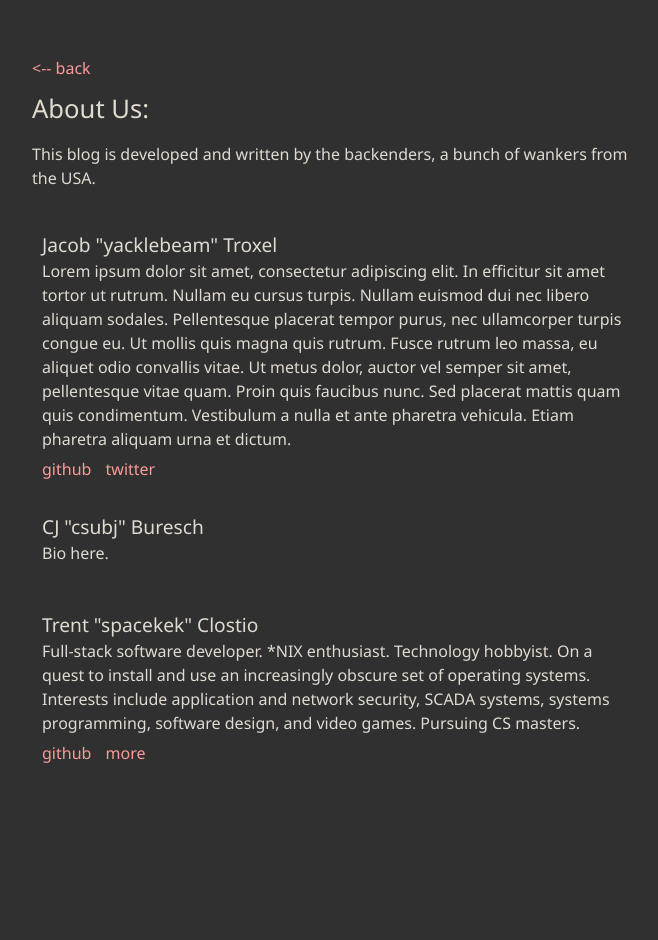
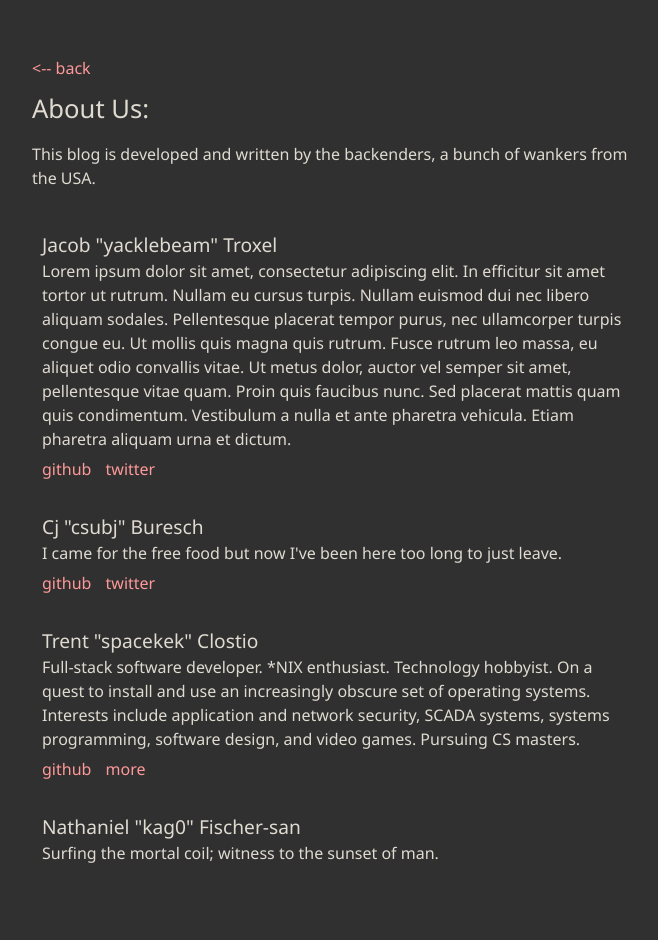
Before and after one commit to blackdoor/blog, a Jekyll site: the page built from about/index.md, in a window 1280 px wide. Shown: the whole page, without its empty margins (308-966 px from the left). Built offline with Jekyll 4.4.1, drawn with Linux system fonts in a browser that asks for light colours; before the commit the page ends 900 px from its top, so only the background shows below that.

Commit message:
biology, the study of bios

```diff
--- a/_data/backenders.yml
+++ b/_data/backenders.yml
@@ -1,21 +1,36 @@
 - name: Jacob "yacklebeam" Troxel
-  bio: Lorem ipsum dolor sit amet, consectetur adipiscing elit. In efficitur sit amet tortor ut rutrum. Nullam eu cursus turpis. Nullam euismod dui nec libero aliquam sodales. Pellentesque placerat tempor purus, nec ullamcorper turpis congue eu. Ut mollis quis magna quis rutrum. Fusce rutrum leo massa, eu aliquet odio convallis vitae. Ut metus dolor, auctor vel semper sit amet, pellentesque vitae quam. Proin quis faucibus nunc. Sed placerat mattis quam quis condimentum. Vestibulum a nulla et ante pharetra vehicula. Etiam pharetra aliquam urna et dictum.
+  bio : Lorem ipsum dolor sit amet, consectetur adipiscing elit. In efficitur
+       sit amet tortor ut rutrum. Nullam eu cursus turpis. Nullam euismod
+       dui nec libero aliquam sodales. Pellentesque placerat tempor purus,
+       nec ullamcorper turpis congue eu. Ut mollis quis magna quis rutrum.
+       Fusce rutrum leo massa, eu aliquet odio convallis vitae. Ut metus dolor,
+       auctor vel semper sit amet, pellentesque vitae quam. Proin quis faucibus
+       nunc. Sed placerat mattis quam quis condimentum. Vestibulum a nulla et
+       ante pharetra vehicula. Etiam pharetra aliquam urna et dictum.
   websites:
     - name: github
-      url: https://github.com/yacklebeam?tab=repositories
+      url : https://github.com/yacklebeam?tab=repositories
     - name: twitter
-      url: https://twitter.com/yacklebeam
+      url : https://twitter.com/yacklebeam
 
-- name: CJ "csubj" Buresch
-  bio: Bio here.
+- name: Cj "csubj" Buresch
+  bio : I came for the free food but now I've been here too long to just leave.
+  websites:
+    - name: github
+      url : https://github.com/CjBuresch
+    - name: twitter
+      url : https://twitter.com/csubj
 
 - name: Trent "spacekek" Clostio
-  bio: Full-stack software developer. *NIX enthusiast. Technology hobbyist. On a quest to
+  bio : Full-stack software developer. *NIX enthusiast. Technology hobbyist. On a quest to
        install and use an increasingly obscure set of operating systems. Interests include
        application and network security, SCADA systems, systems programming, software
        design, and video games. Pursuing CS masters.
   websites:
     - name: github
-      url: https://github.com/tclostio?tab=repositories
+      url : https://github.com/tclostio?tab=repositories
     - name: more
-      url: https://tclostio.github.io
+      url : https://tclostio.github.io
+
+- name: Nathaniel "kag0" Fischer-san
+  bio : Surfing the mortal coil; witness to the sunset of man.
```
